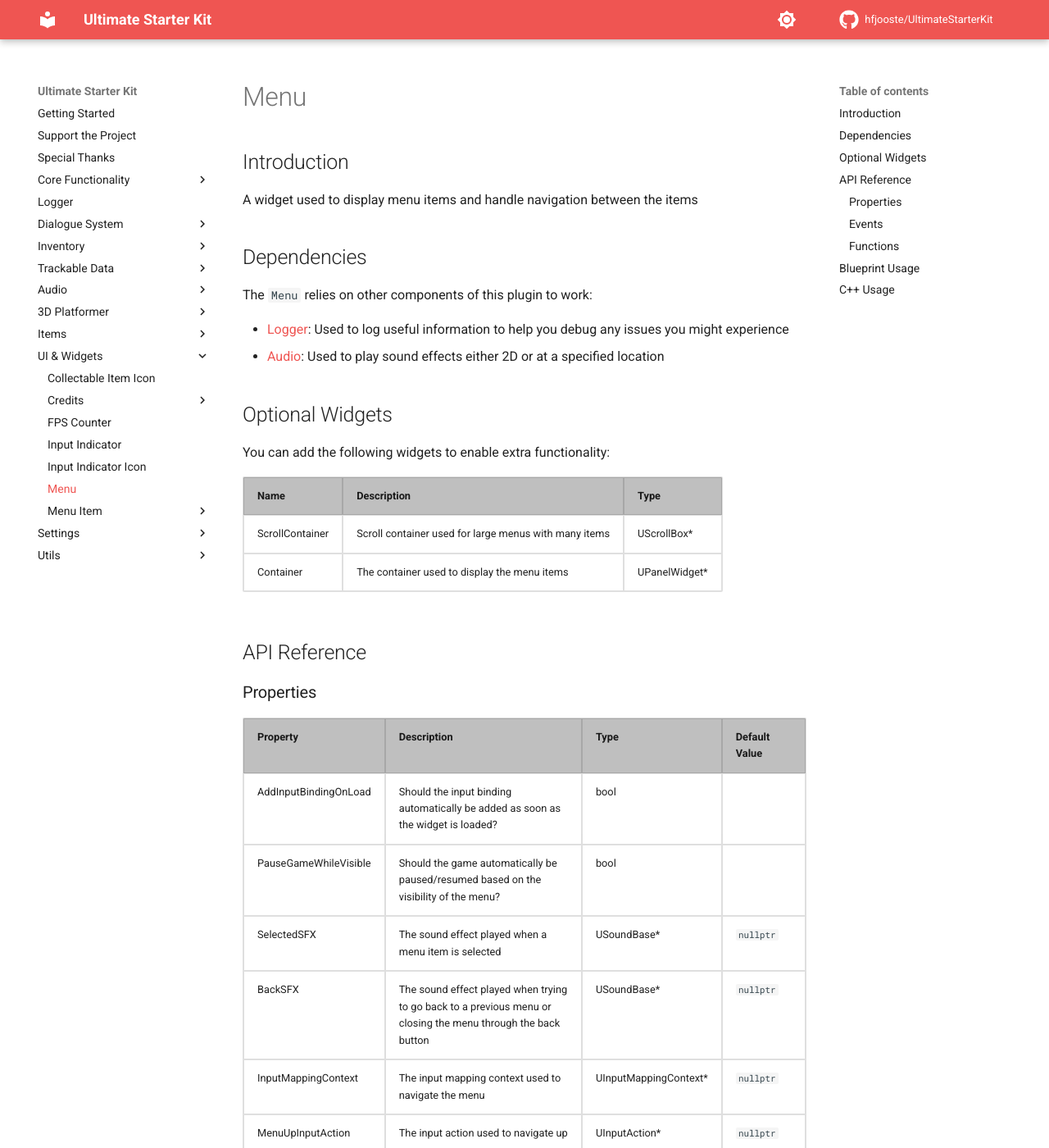
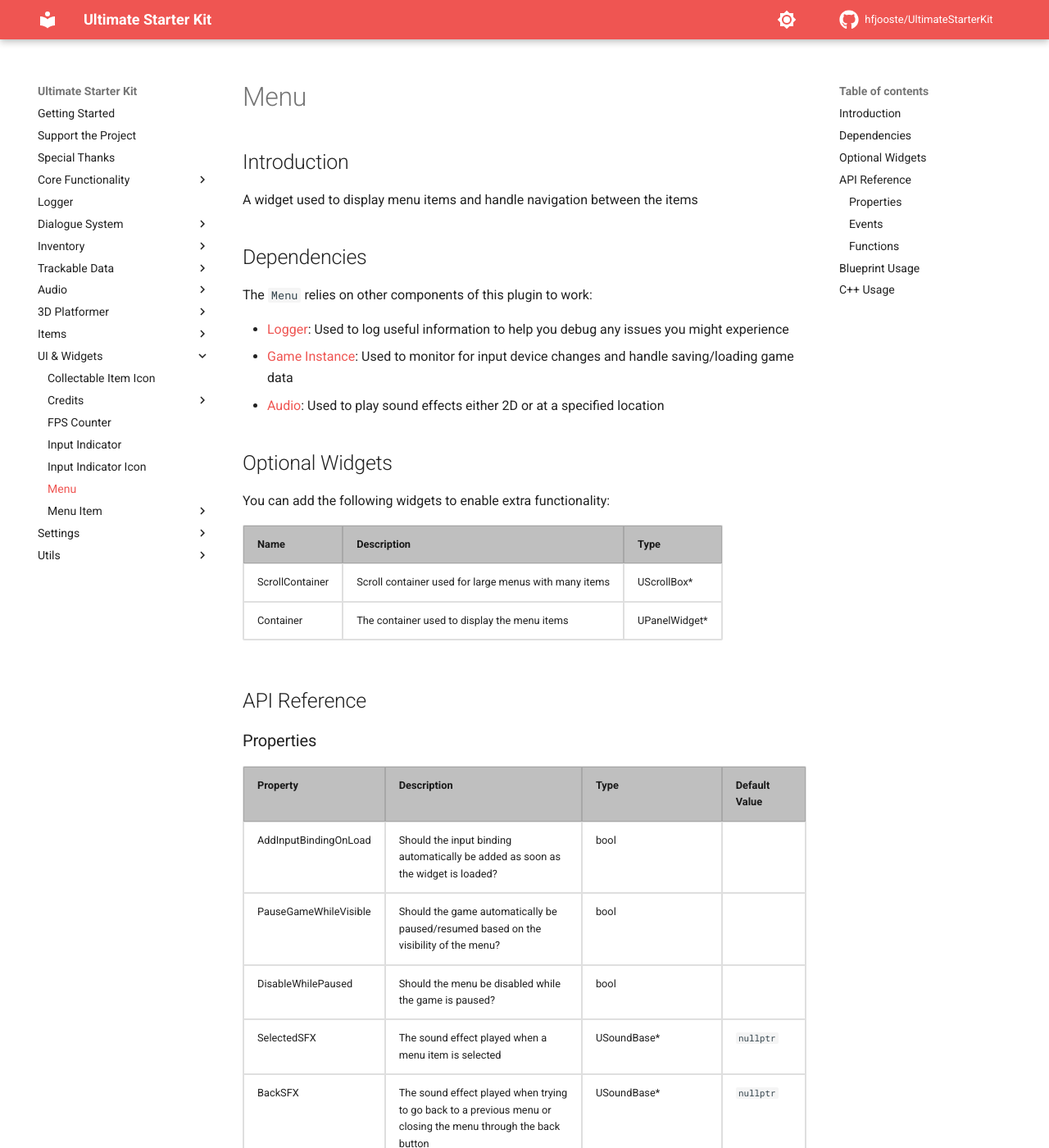
Before and after one commit to hfjooste/UltimateStarterKit, an MkDocs documentation site: the page built from docs/menu.md, in a window 1280 px wide and 1400 px high. Shown: the whole window at 82% size. Built offline with MkDocs 1.6.1 and Material for MkDocs 9.7.7, drawn with Linux system fonts in a browser that asks for light colours; comment, search, counter and statistics services are not loaded.

Commit message:
Updated documentation

```diff
--- a/docs/menu.md
+++ b/docs/menu.md
@@ -5,6 +5,7 @@ A widget used to display menu items and handle navigation between the items
 The <code>Menu</code> relies on other components of this plugin to work:
 <ul>
 	<li><a href="../logger">Logger</a>: Used to log useful information to help you debug any issues you might experience</li>
+	<li><a href="../gameinstance">Game Instance</a>: Used to monitor for input device changes and handle saving/loading game data</li>
 	<li><a href="../audio">Audio</a>: Used to play sound effects either 2D or at a specified location</li>
 </ul>
 
@@ -46,6 +47,12 @@ You can add the following widgets to enable extra functionality:
 	<tr>
 		<td>PauseGameWhileVisible</td>
 		<td>Should the game automatically be paused/resumed based on the visibility of the menu?</td>
+		<td>bool</td>
+		<td></td>
+	</tr>
+	<tr>
+		<td>DisableWhilePaused</td>
+		<td>Should the menu be disabled while the game is paused?</td>
 		<td>bool</td>
 		<td></td>
 	</tr>
```
